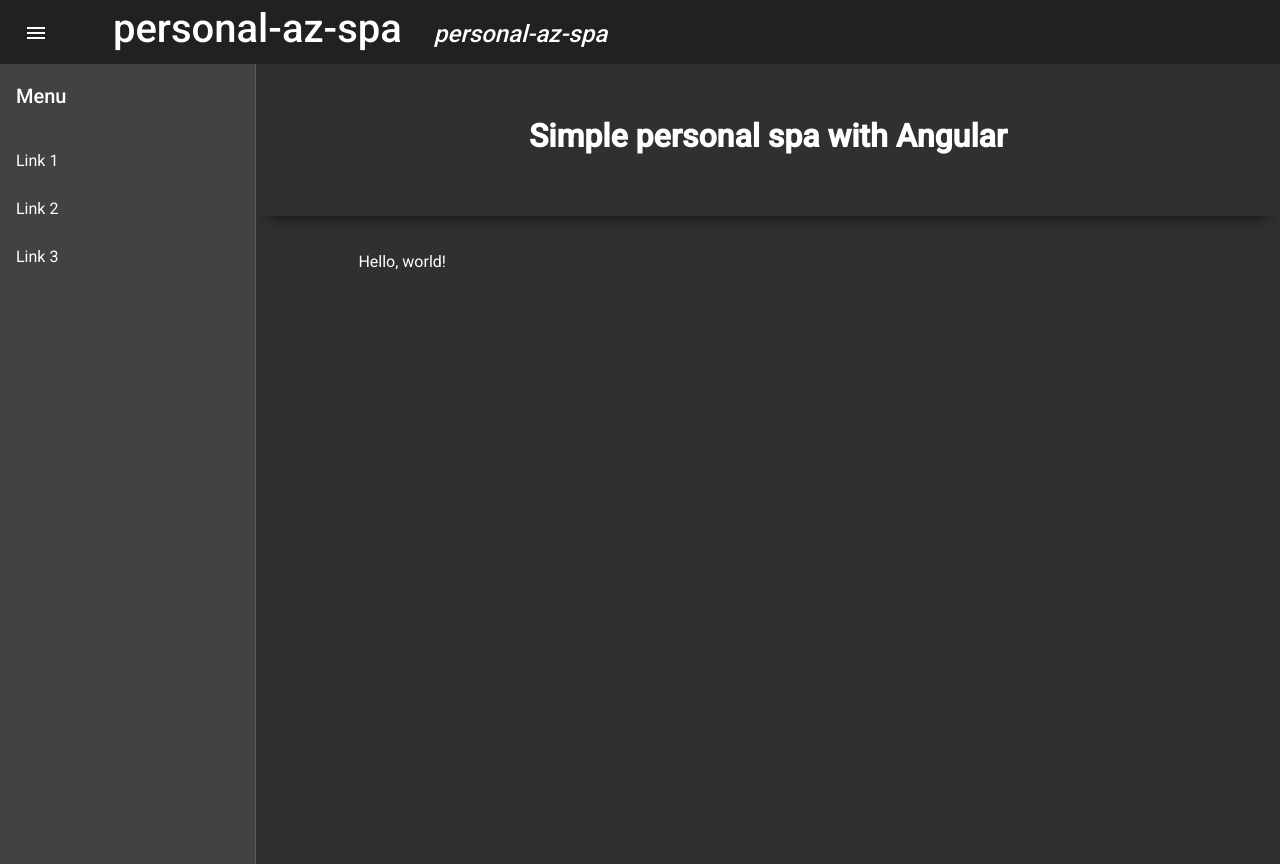
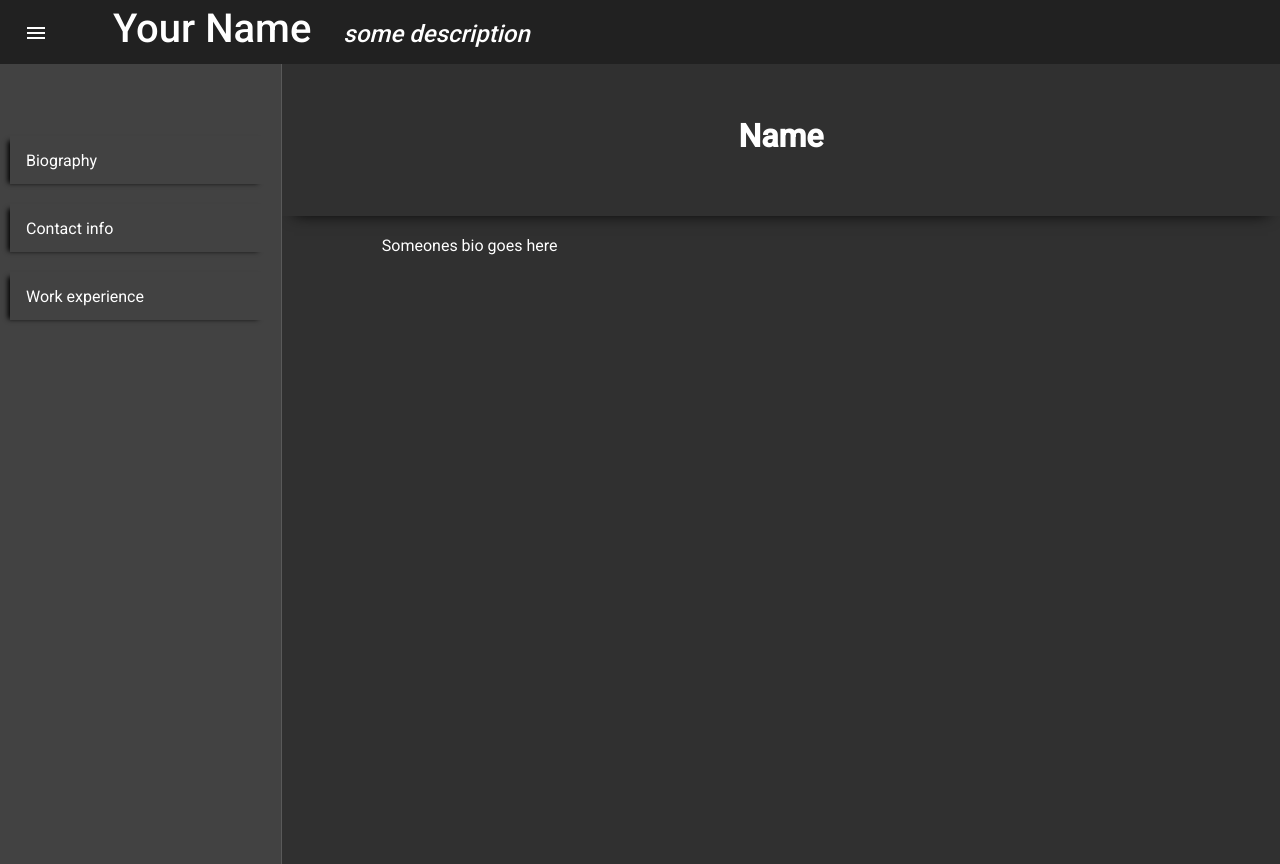
Before and after one commit to totome/personal-az-spa, an Angular app in the folder frontend/: page /main-view/bio in a window 1280 px wide. Built offline with nearby package versions, Linux system fonts and the light colour scheme.

Commit message:
Routing implemented; Menu and view representation adjusted
* common classes for content representation added
* routing adjusted so it uses content-view component
* menu fixed
* menu styling improved
* fake data service added

```diff
--- /dev/null
+++ b/frontend/src/app/commons/EntryContent.ts
@@ -0,0 +1,9 @@
+export {EntryContent, DEFAULT_TITLE};
+
+const DEFAULT_TITLE = 'Resume';
+
+class EntryContent {
+  constructor(public readonly title: string,
+              public readonly textHtml: string) {
+  }
+}
--- /dev/null
+++ b/frontend/src/app/commons/EntryInfo.ts
@@ -0,0 +1,9 @@
+export {
+  EntryInfo
+};
+
+class EntryInfo {
+  constructor(public readonly mainTag: string,
+  ) {
+  }
+}
--- /dev/null
+++ b/frontend/src/app/content-data.service.ts
@@ -0,0 +1,52 @@
+import { Injectable } from '@angular/core';
+import {Observable, of} from 'rxjs';
+import {EntryInfo} from './commons/EntryInfo';
+import {EntryContent} from './commons/EntryContent';
+
+const notFound = new EntryContent('404 Not Found', 'Post you are looking for can not be found. ' +
+  'In order to reach accessible content please open and use navigation bar on the left.');
+
+@Injectable({
+  providedIn: 'root'
+})
+export class ContentDataService {
+  private readonly contents: {[id: string]: EntryContent} = {
+    bio: new EntryContent('Name', `
+<div>
+Someones bio goes here
+</div>`
+    ),
+    contact: new EntryContent('Contact', `
+<a href='#'>a link</a>`
+    ),
+    experience: new EntryContent('Work experience', `
+<h1>Work place 1</h1>
+<p>work place desc</p>
+<h2>Work place 2</h2>
+<p>desc</p>
+    `
+    )};
+  private readonly entries: {[id: string]: EntryInfo} = {
+    bio: new EntryInfo('Biography'),
+    contact: new EntryInfo('Contact info'),
+    experience: new EntryInfo('Work experience')
+  };
+
+  constructor() { }
+
+  getContent(id: string): Observable<EntryContent> {
+    return of(this.contents[id] == null ? notFound : this.contents[id]);
+  }
+
+  getContentEntries(): Observable<{[id: string]: EntryInfo}> {
+    return of(this.entries);
+  }
+
+  getFullName(): Observable<string> {
+    return of('Your Name');
+  }
+
+  getDescryption(): Observable<string> {
+    return of('some description');
+  }
+}
--- a/frontend/src/app/content-view/content-view.component.css
+++ b/frontend/src/app/content-view/content-view.component.css
@@ -8,3 +8,7 @@ header.content-header {
 main.content-main {
   padding: 20px 0 0 10%;
 }
+
+a:visited {
+  color: white;
+}
--- a/frontend/src/app/content-view/content-view.component.html
+++ b/frontend/src/app/content-view/content-view.component.html
@@ -1,6 +1,4 @@
 <header class="content-header">
-  <h1>Simple personal spa with Angular</h1>
+  <h1>{{title}}</h1>
 </header>
-<main class="content-main">
-  <p>Hello, world!</p>
-</main>
+<main class="content-main" [innerHTML]="this.content"></main>
--- a/frontend/src/app/content-view/content-view.component.ts
+++ b/frontend/src/app/content-view/content-view.component.ts
@@ -1,4 +1,6 @@
-import { Component, OnInit } from '@angular/core';
+import {Component, OnChanges, OnInit, SimpleChanges} from '@angular/core';
+import {ActivatedRoute, Router} from '@angular/router';
+import {ContentDataService} from '../content-data.service';
 
 @Component({
   selector: 'app-content-view',
@@ -6,10 +8,22 @@ import { Component, OnInit } from '@angular/core';
   styleUrls: ['./content-view.component.css']
 })
 export class ContentViewComponent implements OnInit {
+  title: string | undefined;
+  content: string | undefined;
 
-  constructor() { }
+  constructor(private activatedRoute: ActivatedRoute,
+              private contentData: ContentDataService)
+  { }
 
   ngOnInit(): void {
+    this.activatedRoute.params.subscribe(p => this.updateContent(p.id));
   }
 
+  updateContent(id: string): void {
+    this.contentData.getContent(id).subscribe(
+      result => {
+        this.title = result.title != null ? result.title : 'Name';
+        this.content = result.textHtml;
+      });
+  }
 }
--- a/frontend/src/app/main-view/main-view.component.css
+++ b/frontend/src/app/main-view/main-view.component.css
@@ -3,7 +3,7 @@
 }
 
 .sidenav {
-  width: 20vmax;
+  width: 22vmax;
 }
 
 .sidenav .mat-toolbar {
@@ -14,10 +14,6 @@
   position: sticky;
   top: 0;
   z-index: 1;
-}
-
-.main-toolbar {
-  box-shadow: 0 10px 15px -12px black;
 }
 
 .main-toolbar div {
@@ -40,3 +36,11 @@
   font-size: 1.5rem;
   font-style: italic;
 }
+
+mat-nav-list a {
+  width: 20vmax;
+  display: inline-block;
+  margin-bottom: 20px;
+  margin-left: 10px;
+  box-shadow: -5px 2px 5px -3px black;
+}
--- a/frontend/src/app/main-view/main-view.component.html
+++ b/frontend/src/app/main-view/main-view.component.html
@@ -7,8 +7,8 @@
     <mat-icon aria-label="Side nav toggle icon">menu</mat-icon>
   </button>
   <div>
-    <span class="toolbar-name">personal-az-spa</span>
-    <span class="toolbar-desc">personal-az-spa</span>
+    <span class="toolbar-name">{{name}}</span>
+    <span class="toolbar-desc">{{descryption}}</span>
   </div>
 </mat-toolbar>
 <mat-sidenav-container class="sidenav-container">
@@ -16,14 +16,17 @@
       [attr.role]="(isHandset$ | async) ? 'dialog' : 'navigation'"
       [mode]="(isHandset$ | async) ? 'over' : 'side'"
       [opened]="(isHandset$ | async) === false">
-    <mat-toolbar>Menu</mat-toolbar>
+    <mat-toolbar></mat-toolbar>
     <mat-nav-list>
-      <a mat-list-item href="#">Link 1</a>
-      <a mat-list-item href="#">Link 2</a>
-      <a mat-list-item href="#">Link 3</a>
+      <a *ngFor="let item of content | keyvalue"
+         mat-list-item
+         routerLink="/main-view/{{item.key}}"
+         (click)="isHandsetNow && drawer.close()">
+        {{item.value.mainTag}}
+      </a>
     </mat-nav-list>
   </mat-sidenav>
   <mat-sidenav-content>
-    <app-content-view></app-content-view>
+    <router-outlet></router-outlet>
   </mat-sidenav-content>
 </mat-sidenav-container>
--- a/frontend/src/app/main-view/main-view.component.ts
+++ b/frontend/src/app/main-view/main-view.component.ts
@@ -1,21 +1,43 @@
-import { Component } from '@angular/core';
+import {Component, OnInit} from '@angular/core';
 import { BreakpointObserver, Breakpoints } from '@angular/cdk/layout';
 import { Observable } from 'rxjs';
 import { map, shareReplay } from 'rxjs/operators';
+import {ContentDataService} from '../content-data.service';
+import {EntryInfo} from '../commons/EntryInfo';
 
 @Component({
   selector: 'app-main-view',
   templateUrl: './main-view.component.html',
   styleUrls: ['./main-view.component.css']
 })
-export class MainViewComponent {
-
+export class MainViewComponent implements OnInit{
+  content: { [url: string]: EntryInfo; } | undefined;
+  name: string| undefined;
+  descryption: string| undefined;
   isHandset$: Observable<boolean> = this.breakpointObserver.observe(Breakpoints.Handset)
     .pipe(
       map(result => result.matches),
       shareReplay()
     );
 
-  constructor(private breakpointObserver: BreakpointObserver) {}
+  isHandsetNow: boolean | undefined;
 
+  constructor(private breakpointObserver: BreakpointObserver,
+              private dataService: ContentDataService) {}
+
+  ngOnInit(): void {
+    this.isHandset$.subscribe(v => {
+      this.isHandsetNow = v;
+      if (this.isHandsetNow) {
+        this.descryption = '';
+      }
+    });
+    this.dataService.getContentEntries().subscribe(t => this.content = t);
+    this.dataService.getFullName().subscribe(n => this.name = n);
+    this.dataService.getDescryption().subscribe(n => {
+      if (!this.isHandsetNow) {
+        this.descryption = n;
+      }
+    });
+  }
 }
```
Also changed, not shown: frontend/src/app/app-routing.module.ts (+10 -2 lines), frontend/src/app/app.component.html (line endings or trailing spaces), 1 other file (tests, documents, lock files or other folders).
